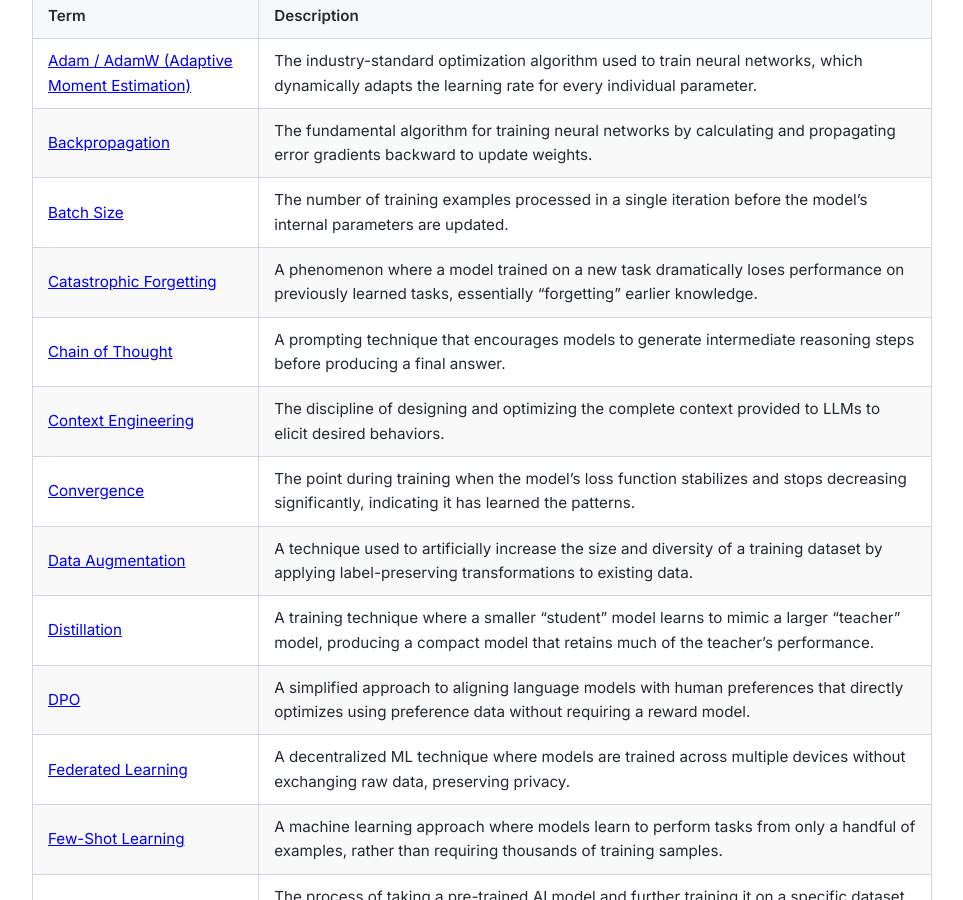
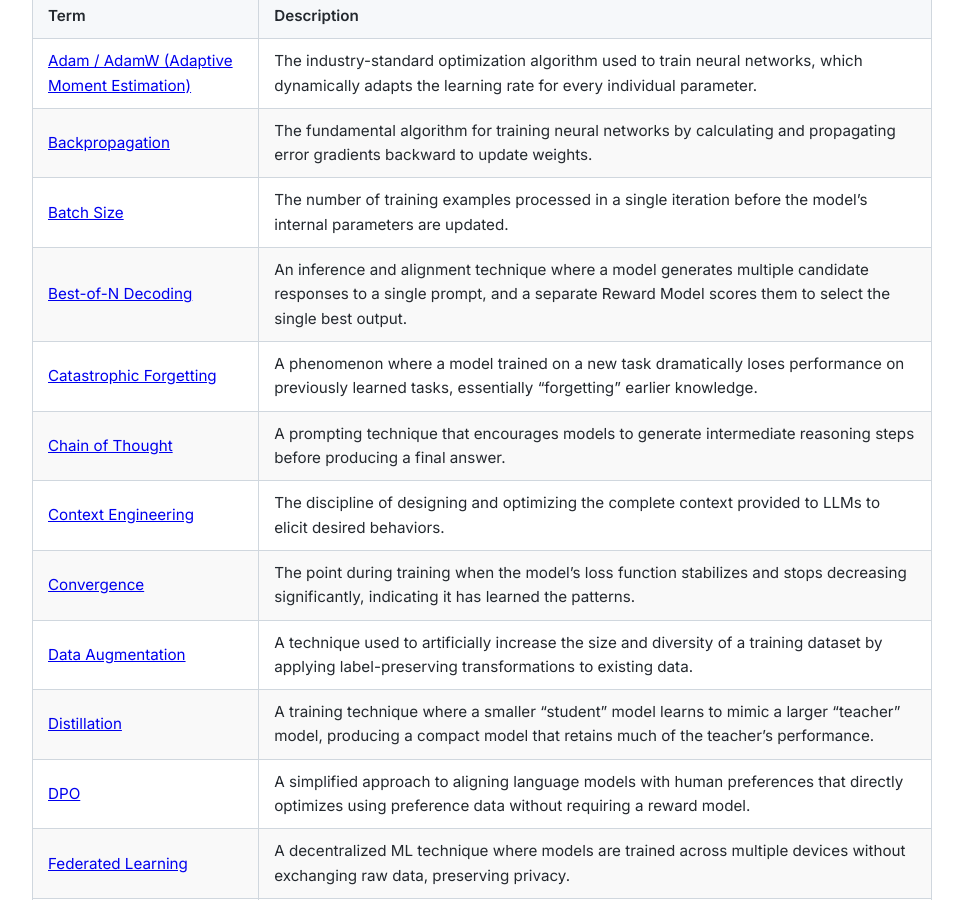
Before and after one commit to alexnubla/ai-dictionary, a Jekyll site: the page built from categories/training.md, in a window 1280 px wide and 900 px high, scrolled down 655 px. Shown: the whole window, without its empty margins (158-1121 px from the left). Built offline with Jekyll 4.4.1, drawn with Linux system fonts in a browser that asks for light colours.

Commit message:
Update training.md

```diff
--- a/categories/training.md
+++ b/categories/training.md
@@ -24,6 +24,7 @@ Training encompasses several phases:
 | [Adam / AdamW (Adaptive Moment Estimation)](/ai-dictionary/terms/adam-adamw/) | The industry-standard optimization algorithm used to train neural networks, which dynamically adapts the learning rate for every individual parameter. |
 | [Backpropagation](/ai-dictionary/terms/backpropagation/) | The fundamental algorithm for training neural networks by calculating and propagating error gradients backward to update weights. |
 | [Batch Size](/ai-dictionary/terms/batch-size/) | The number of training examples processed in a single iteration before the model's internal parameters are updated. |
+| [Best-of-N Decoding](/ai-dictionary/terms/best-of-n/) | An inference and alignment technique where a model generates multiple candidate responses to a single prompt, and a separate Reward Model scores them to select the single best output. |
 | [Catastrophic Forgetting](/ai-dictionary/terms/catastrophic-forgetting/) | A phenomenon where a model trained on a new task dramatically loses performance on previously learned tasks, essentially "forgetting" earlier knowledge. |
 | [Chain of Thought](/ai-dictionary/terms/chain-of-thought/) | A prompting technique that encourages models to generate intermediate reasoning steps before producing a final answer. |
 | [Context Engineering](/ai-dictionary/terms/context-engineering/) | The discipline of designing and optimizing the complete context provided to LLMs to elicit desired behaviors. |
```
